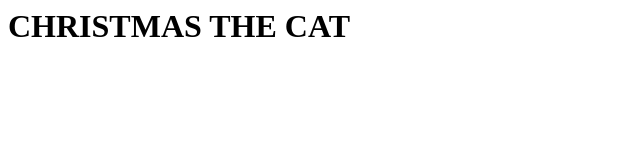
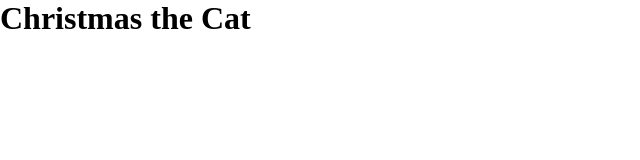
Before and after one commit to nmmoosa/Christmas-The-Cat, a plain HTML site: page index.html in a window 1280 px wide. Shown: the whole page, without its empty margins (0-640 px from the left). Drawn offline with Linux system fonts and the light colour scheme.

Commit message:
Updates to Border

```diff
--- a/style.css
+++ b/style.css
@@ -1,8 +1,7 @@
-div {
-    border: 1px;
-    color: black;
+body {
+    margin: 0;
 }
 
-.banner {
-    text-transform: uppercase;
+div {
+    border: 1px black;
 }
```
